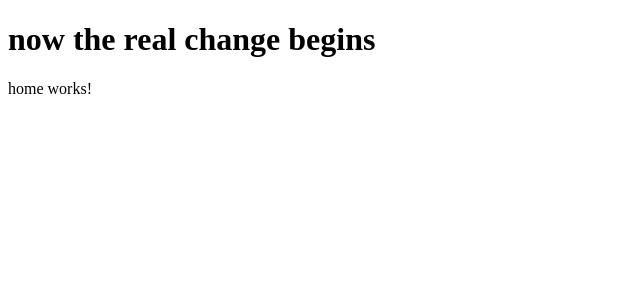
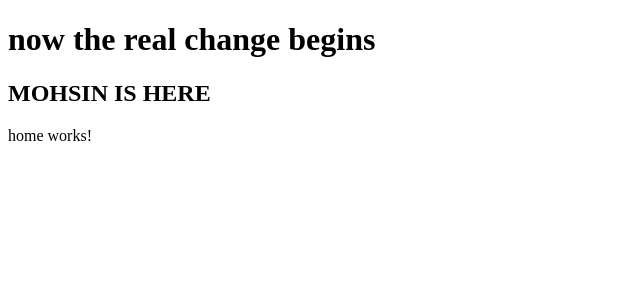
Before and after one commit to abdulmannan99/redCarpet, an Angular app: page / in a window 1280 px wide. Shown: the top 300 px of the page, without its empty margins (0-640 px from the left). Built offline with nearby package versions, Linux system fonts and the light colour scheme.

Commit message:
MOHSIN IS HERE

```diff
--- a/src/app/app.component.html
+++ b/src/app/app.component.html
@@ -1,3 +1,3 @@
 <h1>now the real change begins</h1>
-
+<h2>MOHSIN IS HERE</h2>
 <app-home></app-home>
```
